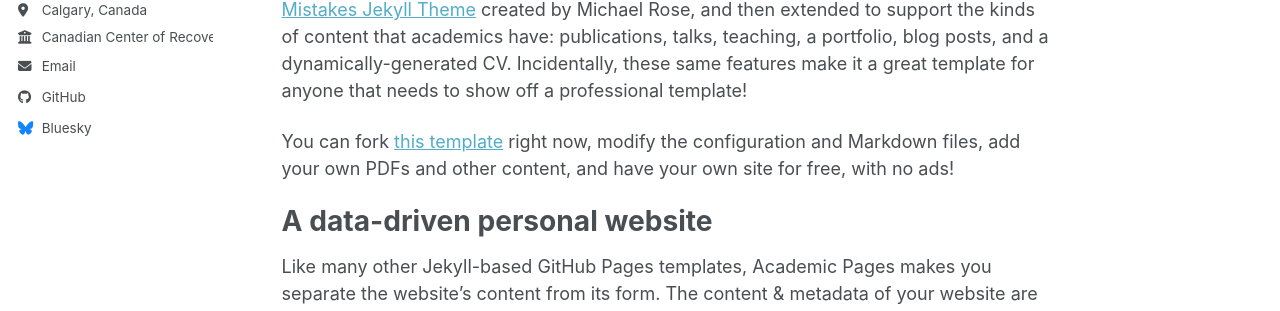
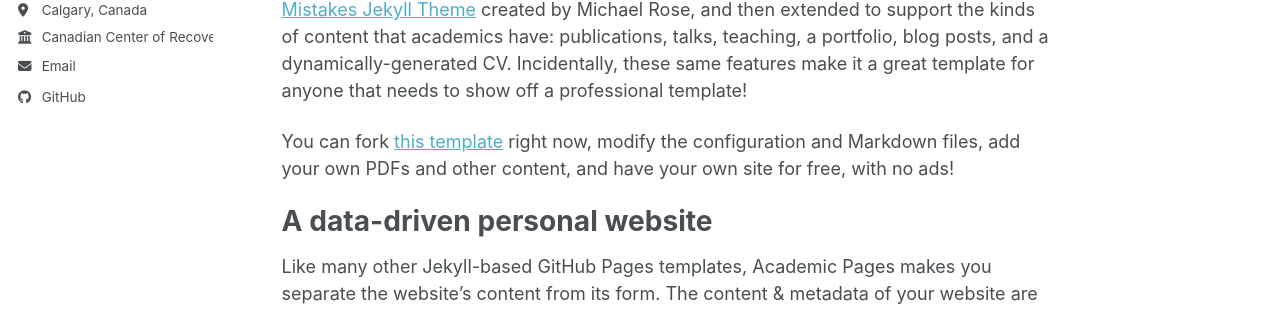
Before and after one commit to haisa-alpha/haisa-alpha.github.io, a Jekyll site: the page built from _pages/about.md, in a window 1280 px wide. Shown: the part 283-594 px from the top of the page. Built offline with Jekyll 4.4.1, drawn with Linux system fonts in a browser that asks for light colours; a script bundle is joined from its source files by our own code; library files that are not in the unit come from our copies.

Commit message:
img
images update

```diff
--- a/_config.yml
+++ b/_config.yml
@@ -23,7 +23,7 @@
 #               Additional customization can be done by editing /_includes/author-profile.html
 author:
   # Biographic information
-  avatar           : "/images/profile.png"
+  avatar           : images/profile.png
   name             : "Haisa Osmanli"
   pronouns         : # example: "she/her"
   bio              : "Principal Data Scientist specializing in ML, causal inference, and predictive modeling. PhD in Statistics."
@@ -57,7 +57,7 @@
 
   # Social media
   artstation       : # Username
-  bluesky          : "bsky.app" # Replace this with you Bluesky username
+  bluesky          : #"bsky.app" # Replace this with you Bluesky username
   facebook         : # Username
   flickr           : # Username
   foursquare       : # Username
```
Also changed, not shown: images/500x300.png (deleted), images/apple-touch-icon-180x180.png (deleted), images/bio-photo-2.jpg (deleted), images/bio-photo.jpg (deleted), images/favicon-32x32.png (deleted), images/favicon-512x512.png (deleted), images/favicon.ico (deleted).
